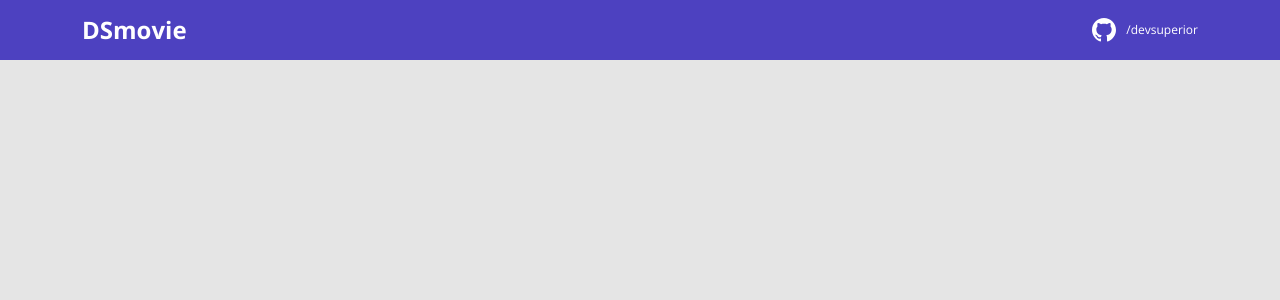
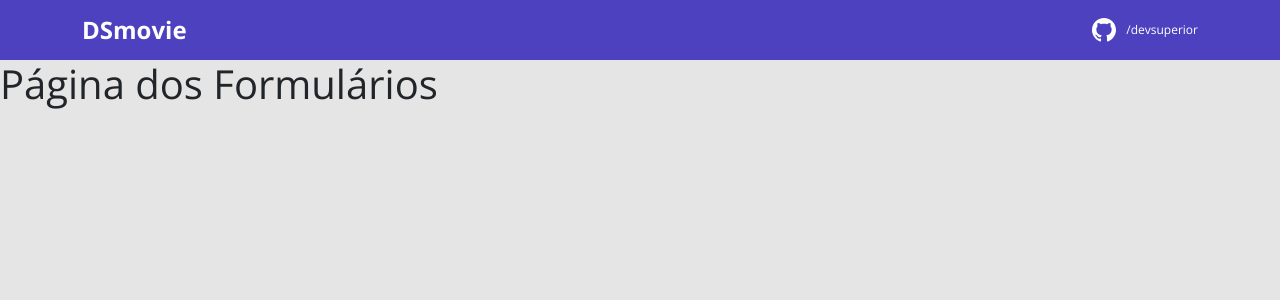
Before and after one commit to Davi-Mota-Nogueira/semana-springreact-dsmovie, a React (Create React App) app in the folder frontend/: page /form/1 in a window 1280 px wide. Shown: the top 300 px of the page. Built offline with nearby package versions, Linux system fonts and the light colour scheme.

Commit message:
Route das Páginas

```diff
--- a/frontend/package.json
+++ b/frontend/package.json
@@ -10,9 +10,11 @@
     "@types/node": "^16.11.26",
     "@types/react": "^17.0.39",
     "@types/react-dom": "^17.0.13",
+    "@types/react-router-dom": "5.3.2",
     "bootstrap": "5.1.3",
     "react": "^17.0.2",
     "react-dom": "^17.0.2",
+    "react-router-dom": "6.2.1",
     "react-scripts": "5.0.0",
     "typescript": "^4.6.2",
     "web-vitals": "^2.1.4"
--- a/frontend/src/App.tsx
+++ b/frontend/src/App.tsx
@@ -1,8 +1,23 @@
-import Navbar from "componentes/Navbar";
+import {
+  BrowserRouter,
+  Routes,
+  Route
+} from "react-router-dom";
+import Listing from 'pages/Listing';
+import Form from 'pages/Form';
+import Navbar from "components/Navbar";
 
 function App() {
   return (
-    <Navbar/>
+    <BrowserRouter>
+      <Navbar />
+      <Routes>
+        <Route path="/" element={<Listing />} />
+        <Route path="/form">
+          <Route path=":movieId" element={<Form />} />
+        </Route>
+      </Routes>
+    </BrowserRouter>
   );
 }
 
--- /dev/null
+++ b/frontend/src/pages/Form/index.tsx
@@ -0,0 +1,7 @@
+function Form(){
+    return(
+        <h1>Página dos Formulários</h1>
+    );
+}
+
+export default Form;
--- /dev/null
+++ b/frontend/src/pages/Listing/index.tsx
@@ -0,0 +1,7 @@
+function Listing(){
+    return(
+        <h1>Página das Listas</h1>
+    );
+}
+
+export default Listing;
```
Also changed, not shown: frontend/src/components/Navbar/index.tsx (renamed from frontend/src/componentes/Navbar/index.tsx), frontend/src/components/Navbar/styles.css (renamed from frontend/src/componentes/Navbar/styles.css), 1 other file (tests, documents, lock files or other folders).
